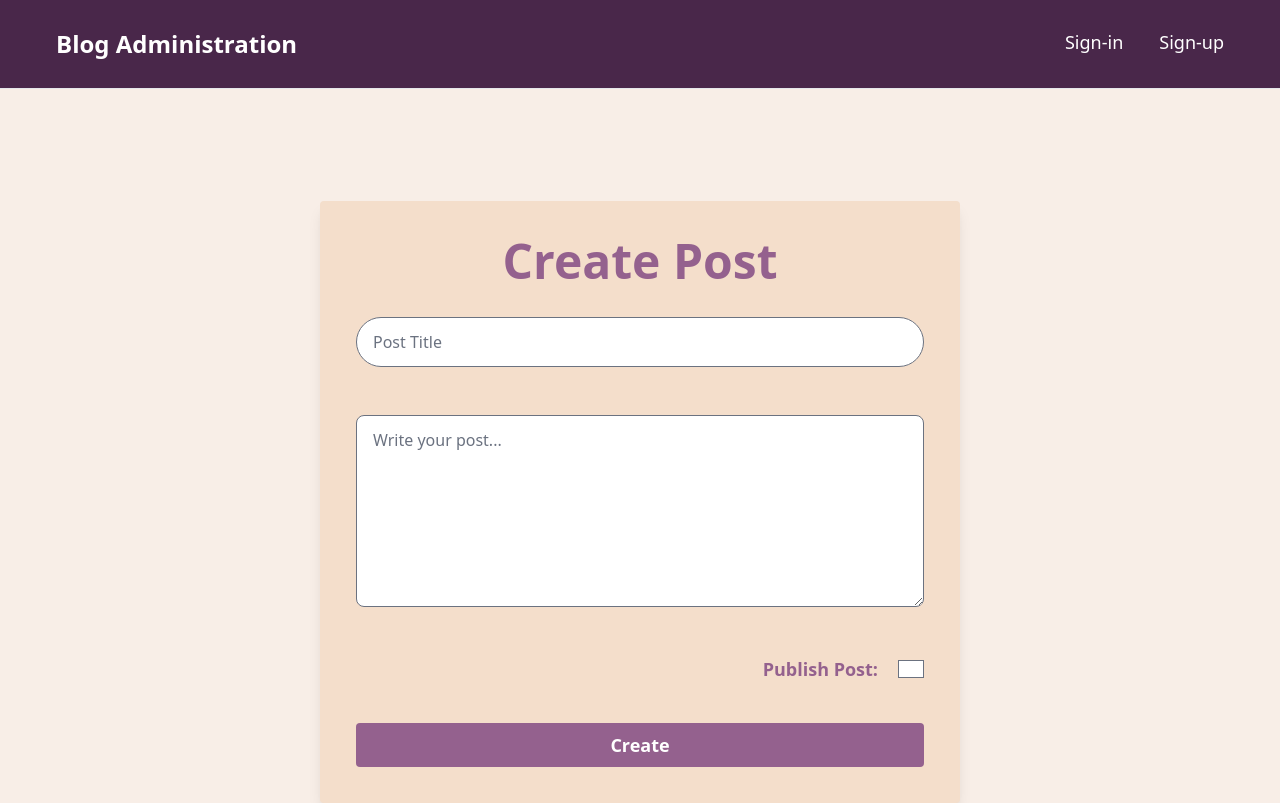
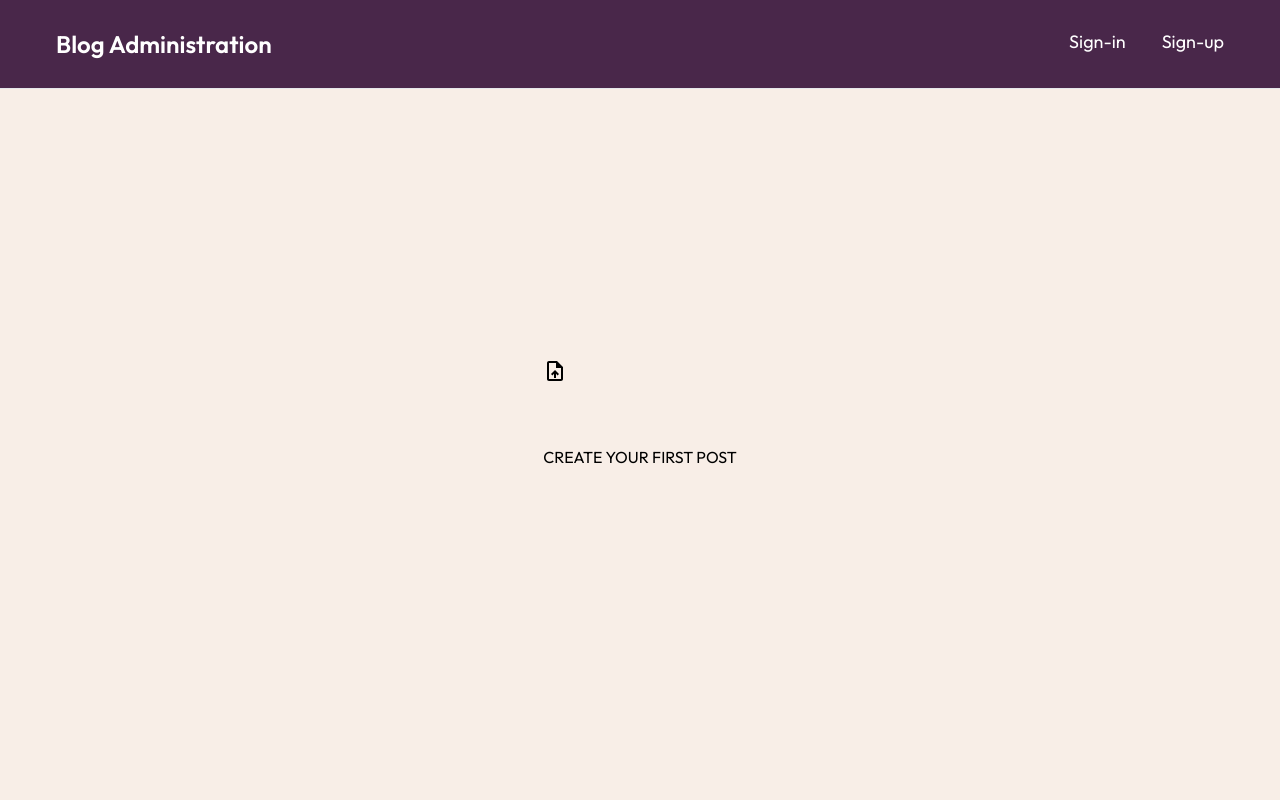
Before and after one commit to rdpinkst/blog-administration, a React (Vite) app: page / in a window 1280 px wide. Built offline with nearby package versions, Linux system fonts and the light colour scheme.

Commit message:
Working on homepage

```diff
--- a/index.html
+++ b/index.html
@@ -3,6 +3,9 @@
   <head>
     <meta charset="UTF-8" />
     <link rel="icon" type="image/svg+xml" href="/vite.svg" />
+    <link rel="preconnect" href="https://fonts.googleapis.com">
+    <link rel="preconnect" href="https://fonts.gstatic.com" crossorigin>
+    <link href="https://fonts.googleapis.com/css2?family=Mukta:wght@400;500;700&family=Outfit:wght@300;400;600&display=swap" rel="stylesheet">
     <meta name="viewport" content="width=device-width, initial-scale=1.0" />
     <title>Vite + React</title>
   </head>
--- a/package.json
+++ b/package.json
@@ -9,6 +9,10 @@
     "preview": "vite preview"
   },
   "dependencies": {
+    "@emotion/react": "^11.10.6",
+    "@emotion/styled": "^11.10.6",
+    "@mui/icons-material": "^5.11.11",
+    "@mui/material": "^5.11.12",
     "react": "^18.2.0",
     "react-dom": "^18.2.0"
   },
--- a/src/App.jsx
+++ b/src/App.jsx
@@ -3,6 +3,7 @@ import reactLogo from './assets/react.svg'
 import Navbar from './components/Navbar'
 import Signin from './components/Signin'
 import CreatePost from './components/CreatePost'
+import Homepage from './components/Homepage'
 
 
 function App() {
@@ -10,7 +11,8 @@ function App() {
     <div className="App flex flex-col min-h-screen">
       <Navbar />
       {/* <Signin /> */}
-      <CreatePost />
+      {/* <CreatePost /> */}
+      <Homepage />
     </div>
   )
 }
--- /dev/null
+++ b/src/components/Homepage.jsx
@@ -0,0 +1,19 @@
+import DeleteIcon from '@mui/icons-material/Delete';
+import UploadFileIcon from '@mui/icons-material/UploadFile';
+
+
+function Homepage() {
+    return (
+        <div className="bg-shell flex grow justify-center items-center">
+            <div className="flex flex-col h-44">
+                <div className="w-full h-1/2">
+                   <UploadFileIcon className="h-full w-full" />
+                </div>
+
+                <h2>CREATE YOUR FIRST POST</h2>
+            </div>
+        </div>
+    )
+}
+
+export default Homepage;
--- a/src/index.css
+++ b/src/index.css
@@ -10,4 +10,6 @@ html{
 }
 #root{
   min-height: 100vh;
+  font-family: 'Mukta', sans-serif;
+  font-family: 'Outfit', sans-serif;
 }
```
Also changed, not shown: 1 other file (tests, documents, lock files or other folders).
